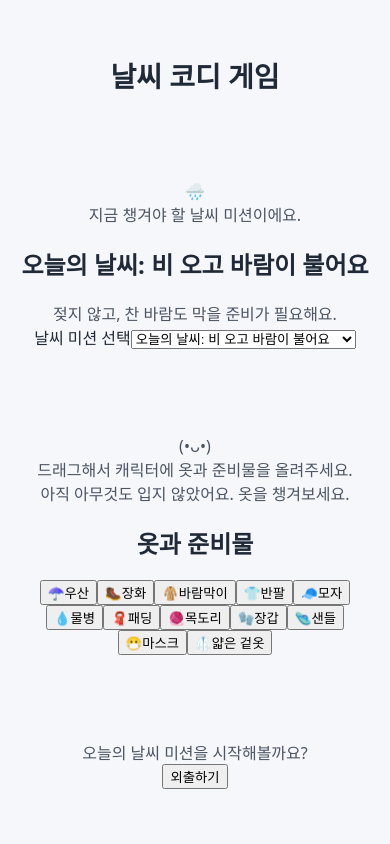
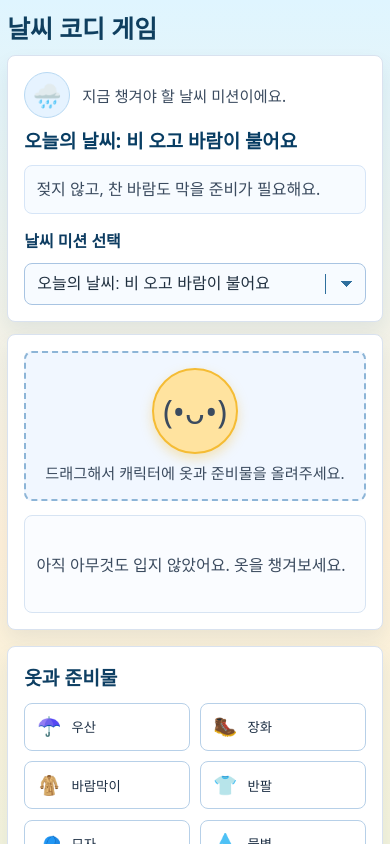
Before and after one commit to WBmaker2/weather-outfit-planner, a React (Vite) app: page / in a window 390 px wide. Shown: the top 844 px of the page. Built offline with nearby package versions, Linux system fonts and the light colour scheme.

Commit message:
style: design classroom outfit game layout

```diff
--- a/src/App.css
+++ b/src/App.css
@@ -11,26 +11,488 @@ body {
 }
 
 body {
-  font-family: "Apple SD Gothic Neo", "Noto Sans KR", system-ui, sans-serif;
-  background: #f5f7fa;
-  color: #1f2937;
+  font-family:
+    "Apple SD Gothic Neo",
+    "Noto Sans KR",
+    "Pretendard",
+    "Apple Color Emoji",
+    "Segoe UI Emoji",
+    system-ui,
+    sans-serif;
+  color: #1f2f3f;
+  background:
+    linear-gradient(180deg, #dff5ff 0%, #fff0d9 45%, #e6f7e2 100%);
 }
 
 .app-shell {
+  width: min(1120px, calc(100vw - 2rem));
+  margin: 0 auto;
   min-height: 100vh;
   display: grid;
-  place-items: center;
-  gap: 0.5rem;
-  text-align: center;
-  padding: 1rem;
+  gap: 1rem;
+  align-content: start;
+  justify-items: stretch;
+  padding: 1.25rem 0 2rem;
+  text-align: left;
 }
 
 .app-shell h1 {
   margin: 0;
-  font-size: 1.75rem;
+  color: #0f3f5f;
+  font-size: 2rem;
+  line-height: 1.2;
 }
 
 .app-shell p {
   margin: 0;
-  color: #4b5563;
+  color: #3b4b5f;
 }
+
+.mission-panel,
+.character-stage,
+.wardrobe-panel,
+.action-bar,
+.feedback-dialog {
+  background: #ffffff;
+  border: 1px solid #d9e2ef;
+  border-radius: 8px;
+  box-shadow: 0 10px 20px rgb(23 72 102 / 8%);
+}
+
+.mission-panel {
+  padding: 1rem;
+  display: grid;
+  gap: 0.65rem;
+}
+
+.mission-weather {
+  display: flex;
+  align-items: center;
+  gap: 0.75rem;
+}
+
+.weather-icon {
+  width: 52px;
+  height: 52px;
+  border-radius: 50%;
+  background: #e6f3ff;
+  border: 1px solid #b8d9f3;
+  display: inline-flex;
+  align-items: center;
+  justify-content: center;
+  font-size: 1.7rem;
+}
+
+.mission-subtitle {
+  margin: 0;
+  color: #44607d;
+  font-size: 0.96rem;
+}
+
+.mission-title {
+  margin: 0;
+  font-size: 1.35rem;
+  color: #083d63;
+}
+
+.mission-description {
+  margin: 0;
+  color: #2f4255;
+  background: #f7fbff;
+  border-radius: 8px;
+  padding: 0.75rem;
+  border: 1px solid #d6e5f7;
+  line-height: 1.55;
+}
+
+.mission-select-label {
+  margin-top: 0.25rem;
+  font-weight: 700;
+  color: #0d3c61;
+}
+
+.mission-panel select {
+  appearance: none;
+  border-radius: 8px;
+  border: 1px solid #a8c4e2;
+  background: #f7fbff;
+  color: #1f2f3f;
+  padding: 0.72rem 2.5rem 0.72rem 0.75rem;
+  font-size: 1rem;
+  width: 100%;
+  max-width: 420px;
+  background-image: linear-gradient(45deg, transparent 50%, #2f6f9d 50%),
+    linear-gradient(135deg, #2f6f9d 50%, transparent 50%),
+    linear-gradient(to right, #2f6f9d, #2f6f9d);
+  background-position:
+    calc(100% - 18px) 50%,
+    calc(100% - 12px) 50%,
+    calc(100% - 2.4rem) 50%;
+  background-size:
+    6px 6px,
+    6px 6px,
+    1px 50%;
+  background-repeat: no-repeat;
+  cursor: pointer;
+}
+
+.mission-panel select:focus-visible,
+.mission-panel select:hover {
+  outline: none;
+  border-color: #2e6da2;
+  background-color: #eef6ff;
+}
+
+.game-layout {
+  display: grid;
+  grid-template-columns: minmax(0, 2fr) minmax(260px, 1fr);
+  gap: 1rem;
+  align-items: start;
+}
+
+.character-stage {
+  min-height: 320px;
+  padding: 1rem;
+  display: grid;
+  gap: 0.9rem;
+}
+
+.character-area {
+  min-height: 170px;
+  border: 2px dashed #8db5d7;
+  border-radius: 8px;
+  background: #f1f7ff;
+  display: grid;
+  align-content: center;
+  justify-items: center;
+  padding: 0.75rem;
+  gap: 0.4rem;
+}
+
+.character-avatar {
+  margin: 0;
+  width: 86px;
+  height: 86px;
+  border-radius: 50%;
+  display: inline-flex;
+  align-items: center;
+  justify-content: center;
+  font-size: 2rem;
+  background: #ffe39f;
+  border: 2px solid #f5bc34;
+  box-shadow: 0 5px 12px rgb(245 188 52 / 35%);
+}
+
+.character-hint {
+  margin: 0;
+  text-align: center;
+  color: #32516c;
+  font-size: 0.95rem;
+}
+
+.stage-items {
+  min-height: 98px;
+  border: 1px solid #d7e4f3;
+  border-radius: 8px;
+  background: #fafcff;
+  padding: 0.7rem;
+  display: flex;
+  flex-wrap: wrap;
+  align-items: center;
+  gap: 0.55rem;
+}
+
+.empty-prompt {
+  margin: 0;
+  color: #526a81;
+  width: 100%;
+  font-weight: 500;
+}
+
+.worn-item-chip {
+  border-radius: 999px;
+  border: 1px solid #b6d2eb;
+  background: #eaf5ff;
+  color: #124067;
+  padding: 0.52rem 0.78rem;
+  font-size: 0.95rem;
+  line-height: 1.2;
+  cursor: pointer;
+  border-bottom: 3px solid #9bc2e4;
+}
+
+.worn-item-chip:hover,
+.worn-item-chip:focus-visible {
+  background: #d8ebff;
+  border-color: #79a8d9;
+  outline: none;
+}
+
+.worn-item-chip:focus-visible {
+  box-shadow: 0 0 0 3px rgb(56 124 191 / 25%);
+}
+
+.wardrobe-panel {
+  min-height: 320px;
+  padding: 1rem;
+  display: grid;
+  gap: 0.75rem;
+}
+
+.wardrobe-panel h2 {
+  margin: 0;
+  color: #0e3f63;
+  font-size: 1.2rem;
+}
+
+.wardrobe-grid {
+  display: grid;
+  grid-template-columns: repeat(auto-fit, minmax(140px, 1fr));
+  gap: 0.65rem;
+}
+
+.wardrobe-item {
+  display: inline-flex;
+  align-items: center;
+  justify-content: flex-start;
+  gap: 0.65rem;
+  border: 1px solid #b7d0e8;
+  border-radius: 8px;
+  min-height: 3.25rem;
+  padding: 0.6rem 0.75rem;
+  background: #ffffff;
+  color: #1e3045;
+  cursor: pointer;
+  text-align: left;
+}
+
+.wardrobe-item:hover,
+.wardrobe-item:focus-visible {
+  background: #eff6ff;
+  border-color: #75a9de;
+  outline: none;
+}
+
+.wardrobe-item:focus-visible {
+  box-shadow: 0 0 0 3px rgb(56 124 191 / 22%);
+}
+
+.wardrobe-item[aria-pressed='true'] {
+  background: #f0f9ff;
+  border-color: #428fd0;
+  border-bottom-color: #2d77bc;
+}
+
+.wardrobe-item[aria-pressed='true'] .wardrobe-item-icon {
+  transform: rotate(-2deg) scale(1.06);
+}
+
+.wardrobe-item:active {
+  transform: translateY(1px);
+}
+
+.wardrobe-item-icon {
+  width: 1.5rem;
+  text-align: center;
+  font-size: 1.2rem;
+}
+
+.action-bar {
+  padding: 0.85rem 1rem;
+  display: grid;
+  gap: 0.75rem;
+  align-items: center;
+  grid-template-columns: 1fr auto;
+}
+
+.action-bar [role='status'] {
+  margin: 0;
+  color: #1f435f;
+  min-height: 1.9rem;
+  display: inline-flex;
+  align-items: center;
+}
+
+.action-bar button {
+  border: 0;
+  border-radius: 8px;
+  background: #2f79b4;
+  color: #ffffff;
+  min-height: 2.6rem;
+  padding: 0 1.15rem;
+  font-weight: 700;
+  cursor: pointer;
+  white-space: nowrap;
+}
+
+.action-bar button:hover,
+.action-bar button:focus-visible {
+  background: #23679e;
+  outline: none;
+}
+
+.action-bar button:focus-visible {
+  box-shadow: 0 0 0 3px rgb(255 255 255 / 70%), 0 0 0 6px rgb(47 121 180 / 28%);
+}
+
+.feedback-dialog {
+  position: fixed;
+  inset: 50% auto auto 50%;
+  transform: translate(-50%, -50%);
+  width: min(540px, calc(100vw - 2rem));
+  max-height: calc(100dvh - 2rem);
+  padding: 1.4rem 1.5rem 1.5rem;
+  display: grid;
+  gap: 0.85rem;
+  background: #ffffff;
+  border: 1px solid #d9e2ef;
+  border-radius: 8px;
+  box-shadow: 0 16px 35px rgb(11 35 57 / 24%);
+  text-align: center;
+  z-index: 50;
+  overflow: auto;
+}
+
+.feedback-dialog::before {
+  content: "";
+  position: fixed;
+  inset: 0;
+  background: rgb(11 30 50 / 45%);
+  z-index: -1;
+  pointer-events: none;
+}
+
+.feedback-dialog > * {
+  position: relative;
+  z-index: 1;
+  width: min(480px, 100%);
+  margin: 0;
+}
+
+.feedback-dialog h3 {
+  color: #0c3e63;
+  font-size: 1.45rem;
+  line-height: 1.25;
+}
+
+.feedback-dialog p {
+  color: #29455d;
+  line-height: 1.5;
+}
+
+.feedback-dialog button {
+  justify-self: center;
+  border: 0;
+  border-radius: 8px;
+  background: #2f79b4;
+  color: #ffffff;
+  height: 2.65rem;
+  padding: 0 1.4rem;
+  font-weight: 700;
+  cursor: pointer;
+}
+
+.feedback-dialog button:hover,
+.feedback-dialog button:focus-visible {
+  background: #246495;
+  outline: none;
+}
+
+.feedback-dialog button:focus-visible {
+  box-shadow: 0 0 0 3px rgb(255 255 255 / 72%), 0 0 0 6px rgb(47 121 180 / 28%);
+}
+
+@media (max-width: 860px) {
+  .app-shell {
+    width: calc(100vw - 1.4rem);
+    padding-top: 1rem;
+    gap: 0.85rem;
+  }
+
+  .game-layout {
+    grid-template-columns: 1fr;
+  }
+
+  .wardrobe-grid {
+    grid-template-columns: repeat(auto-fit, minmax(110px, 1fr));
+  }
+
+  .character-stage {
+    min-height: 280px;
+  }
+
+  .action-bar {
+    grid-template-columns: 1fr;
+  }
+
+  .action-bar button {
+    width: 100%;
+    justify-self: stretch;
+  }
+}
+
+@media (max-width: 520px) {
+  .app-shell {
+    width: calc(100vw - 0.9rem);
+    padding: 0.85rem 0 1.5rem;
+    gap: 0.75rem;
+  }
+
+  .app-shell h1 {
+    font-size: 1.55rem;
+  }
+
+  .mission-panel,
+  .character-stage,
+  .wardrobe-panel,
+  .action-bar,
+  .feedback-dialog > * {
+    border-radius: 8px;
+  }
+
+  .mission-description {
+    padding: 0.7rem;
+  }
+
+  .weather-icon {
+    width: 46px;
+    height: 46px;
+    font-size: 1.45rem;
+  }
+
+  .mission-title {
+    font-size: 1.18rem;
+    line-height: 1.35;
+  }
+
+  .character-area {
+    min-height: 150px;
+  }
+
+  .wardrobe-grid {
+    grid-template-columns: repeat(2, minmax(0, 1fr));
+  }
+
+  .wardrobe-item {
+    min-height: 3rem;
+  }
+
+  .feedback-dialog {
+    inset: auto auto 1rem 50%;
+    transform: translateX(-50%);
+    width: min(540px, calc(100vw - 0.9rem));
+    max-height: calc(100dvh - 1rem);
+    padding: 1.1rem 1rem 1.2rem;
+    text-align: center;
+  }
+
+  .feedback-dialog > h3,
+  .feedback-dialog > p,
+  .feedback-dialog > button {
+    width: 100%;
+  }
+
+  .feedback-dialog {
+    border-radius: 8px;
+  }
+}
```
